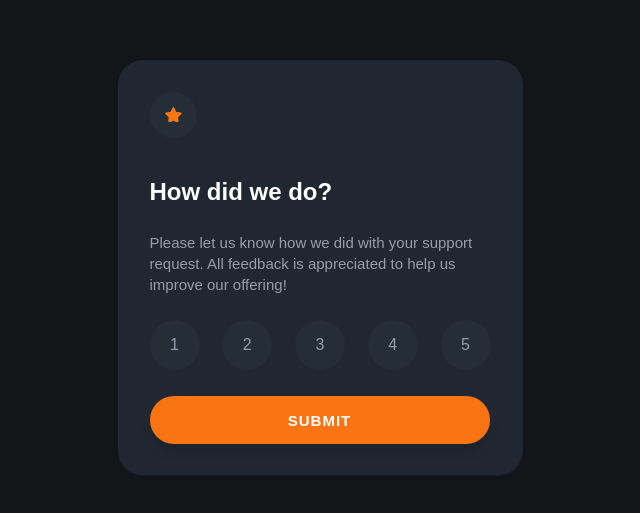
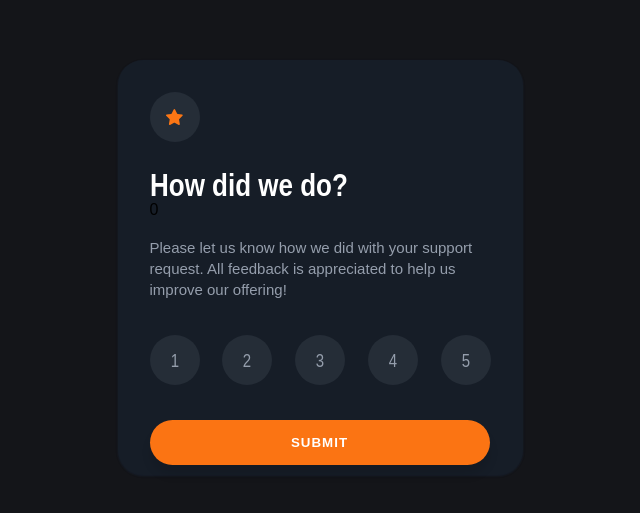
Before and after one commit to maicondguerian/interactive-rating-component, a React (Vite) app: page / in a window 1280 px wide. Shown: the part 133-646 px from the top of the page, without its empty margins (320-960 px from the left). Built offline with nearby package versions, Linux system fonts and the light colour scheme.

Commit message:
adding logical js

```diff
--- a/src/App.jsx
+++ b/src/App.jsx
@@ -1,13 +1,26 @@
-import './Global-styles.css'; // Importe aqui
+
+import { useState } from 'react'
 import './App.css'
 import RatingCard from './Components/Card/RatingCard'
+import { RatingContext } from './Context/RatingContext'
 
 function App() {
+  const [rating, setRating] = useState(0)
+
+  const handlerating = (e) =>{
+    setRating(e.target.value)
+  }
 
 
   return (
     <div className="App">
-      <RatingCard />
+      <RatingContext.Provider
+      value={{
+        rating,
+        setRating,
+        handlerating}}>
+        <RatingCard />
+      </RatingContext.Provider>
     </div>
   )
 }
--- a/src/Components/Card/RatingCard.jsx
+++ b/src/Components/Card/RatingCard.jsx
@@ -1,8 +1,13 @@
+import { useContext } from "react";
+import { RatingContext } from "../../Context/RatingContext";
 import styles from "./RatingCard.module.css";
-import star from "../../assets/icon-star.svg";
 
 const RatingCard = () => {
   const numbers = [1, 2, 3, 4, 5]
+
+  const {rating, handlerating} = useContext(RatingContext)
+
+  const star = <svg width="17" height="16" xmlns="http://www.w3.org/2000/svg"><path d="m9.067.43 1.99 4.031c.112.228.33.386.58.422l4.45.647a.772.772 0 0 1 .427 1.316l-3.22 3.138a.773.773 0 0 0-.222.683l.76 4.431a.772.772 0 0 1-1.12.813l-3.98-2.092a.773.773 0 0 0-.718 0l-3.98 2.092a.772.772 0 0 1-1.119-.813l.76-4.431a.77.77 0 0 0-.222-.683L.233 6.846A.772.772 0 0 1 .661 5.53l4.449-.647a.772.772 0 0 0 .58-.422L7.68.43a.774.774 0 0 1 1.387 0Z" fill="#FC7614"/></svg>
 
   const teste =(e)=>{
     console.log(e.target.value)
@@ -12,10 +17,10 @@ const RatingCard = () => {
     <>
       <div className={styles.cardWrapper}>
         <div>
-        <img src={star} alt="icon-star.svg" />
+        <span className={styles.img}>{star}</span>
         </div>
         <div className={styles.titleWrapper}>
-          <h2>How did we do?</h2>
+          <h2 >How did we do?</h2>{rating}
         </div>
         <div className={styles.descriptionWrapper}>
           <p>
@@ -25,11 +30,11 @@ const RatingCard = () => {
         </div>
         <div className={styles.buttonsGroup}>
           {numbers.map((number, index,)=>(
-            <button key={index} className={styles.btn} value={number} onClick={teste}> {number} </button>
+            <button key={index} className={styles.btn} value={number} onClick={teste}> <p>{number}</p> </button>
           ))}
         </div>
         <div className={styles.submit}>
-          <button onClick={{}} className={styles.submitButtom} type="submit">Submit</button>
+          <button className={styles.submitButtom} type="submit">Submit</button>
         </div>
       </div>
     </>
--- a/src/Components/Card/RatingCard.module.css
+++ b/src/Components/Card/RatingCard.module.css
@@ -2,23 +2,24 @@
   font-family: var(--font-family);
 }
 
-
 :root {
   --white: hsl(0, 0%, 100%);
+  --main-bg: hsl(215, 27%, 12%);
   --light-grey: hsl(217, 12%, 63%);
-    --medium-grey: hsl(216, 12%, 54%);
+  --medium-grey: hsl(217, 12%, 63%);
   --dark-blue: hsl(228, 11%, 9%);
   --very-dark-blue: hsl(213, 20%, 18%);
   --orange: hsl(25, 97%, 53%);
   --fs-p2: 2rem;
-    --fs-p1: 1.6rem;
+  --fs-p1: 1.1rem;
+  --fs-p0: 1rem;
   --font-family: "Overpass", sans-serif;
   --text400: 400;
   --text700: 700;
 }
 
 .cardWrapper {
-  background-color: hsl(215, 20%, 16%);
+  background-color: var(--main-bg);
   height: 415px;
   width: 405px;
   border-radius: 25px;
@@ -26,27 +27,38 @@
   display: flex;
   flex-direction: column;
   gap: var(--fs-p1);
-  box-shadow: 0 0.063rem 0.188rem rgb(31 50 81 / 12%), 0 0.063rem 0.125rem rgb(31 50 81 / 24%);
-
+  box-shadow: 0 0.063rem 0.188rem rgb(31 50 81 / 12%),
+    0 0.063rem 0.125rem rgb(31 50 81 / 24%);
 }
 
-img {
+.img {
   padding: 15px;
   background-color: var(--very-dark-blue);
   border-radius: 50%;
   margin-bottom: 0.7rem;
+  display: grid;
+  height: 50px;
+  width: 50px;
+  place-items: center;
 }
 
+.buttonsGroup > button > p  {
+  transform: scaleY(1.2);
+  font-size: 15px;
+}
 .titleWrapper > h2 {
   font-weight: var(--text700);
   color: var(--white);
+  transform: scaleY(1.2);
+  font-size:26px ;
 }
 
 .descriptionWrapper > p {
-  color: var(--light-grey);
+  color: #959eac;
   font-weight: var(--text400);
+  line-height: 1.4;
+  font-family: var(--font-family);
   font-size: 15px;
-  line-height: 1.4;
 }
 
 .btn {
@@ -57,19 +69,18 @@ img {
   cursor: pointer;
   background-color: var(--very-dark-blue);
   color: var(--light-grey);
-  font-size: 16px;
   font-weight: var(--text400);
   text-decoration: none;
-  font-family: Arial;
+  margin-top: var(--fs-p1);
 }
 
-.btn:hover{
+.btn:hover {
   background-color: var(--orange);
   transition: all 0.3s ease-in-out;
   color: var(--white);
 }
 
-.btn:focus{
+.btn:focus {
   background-color: var(--light-grey);
   color: var(--white);
 }
@@ -81,21 +92,21 @@ img {
 }
 
 .submitButtom {
+  margin-top: var(--fs-p1);
   background-color: hsl(25, 97%, 53%);
   width: 340px;
-  height: 48px;
+  height: 45px;
   border-radius: 30px;
   border: none;
   color: var(--white);
   text-transform: uppercase;
   letter-spacing: 1px;
-  font-size: 15px;
   font-weight: var(--text700);
   cursor: pointer;
   box-shadow: rgb(0 0 0 / 10%) 0px 10px 10px;
 }
-.submitButtom:hover{
-    background-color:hsl(0, 0%, 100%);
+.submitButtom:hover {
+  background-color: hsl(0, 0%, 100%);
   color: hsl(25, 97%, 53%);
   transition: all 0.3s ease-in-out;
 }
--- /dev/null
+++ b/src/Context/RatingContext.jsx
@@ -0,0 +1,3 @@
+import { createContext } from "react";
+
+export const RatingContext = createContext({})
```
Lines whose indentation alone changed are shown as unchanged.
